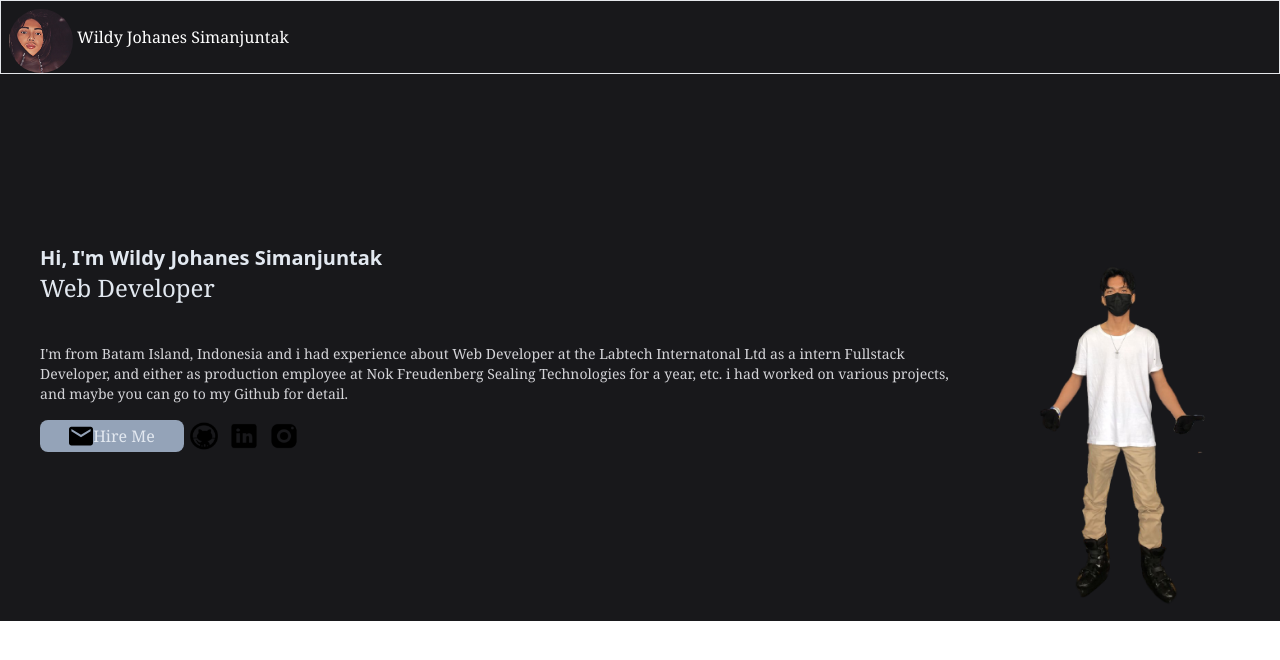
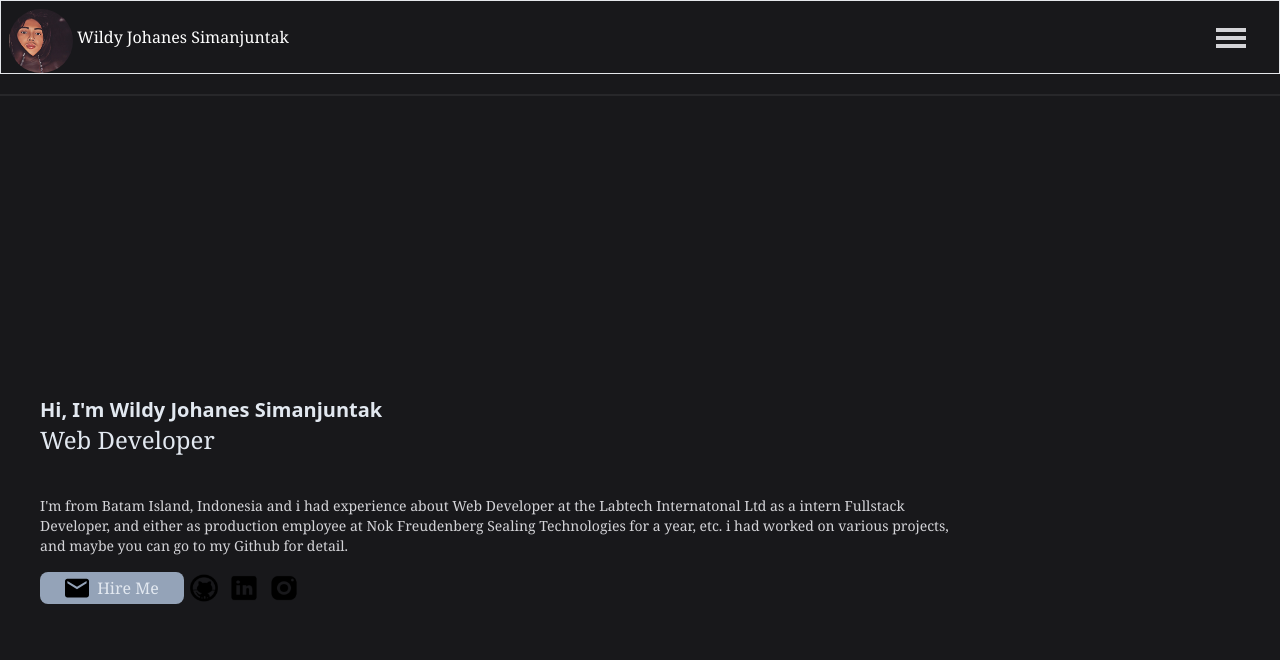
Before and after one commit to wildy13/Portofolio, a Nuxt app in the folder AboutMe/: page / in a window 1280 px wide. Shown: the top 660 px of the page. Built offline with nearby package versions, Linux system fonts and the light colour scheme.

Commit message:
modified

```diff
--- a/AboutMe/assets/css/style.css
+++ b/AboutMe/assets/css/style.css
@@ -1,3 +1,59 @@
 *{
+ margin: 0;
+ padding: 0;
  font-family: ui-serif, Georgia, Cambria, "Times New Roman", Times, serif;
 }
+
+.navigation{
+    position: fixed;
+    height: 100%;
+    transition: .5s;
+}
+
+
+.hamburger, .bar{
+    position: fixed;
+}
+
+.hamburger{
+    display: block;
+    top: 5%;
+    left: 95%;
+    width: 30px;
+    height: 30px;
+    transform: translateY(-50%);
+    border: 0;
+    background: 0 0;
+}
+
+.bar{
+    top: 3px;
+    background-color: rgb(212 212 216);
+    width: 100%;
+    height: 4px;
+    transition: all .3s ease-in;
+}
+
+#bar2{
+    top: 11px;
+}
+
+#bar3{
+    top: 19px;
+}
+
+.navigation.active{
+    right: 0px;
+}
+
+.hamburger.open #bar1{
+    background-color: #fff;
+    transform: rotate(45deg) translate(6px, 5px);
+}
+.hamburger.open #bar2{
+    background-color: transparent;
+}
+.hamburger.open #bar3{
+    background-color: #fff;
+    transform: rotate(-45deg) translate(6px, -5px);
+}
--- a/AboutMe/components/Body.vue
+++ /dev/null
@@ -1,27 +0,0 @@
-<template>
-  <div class="bg-zinc-900 text-slate-200 grid grid-cols-4 gap-4 items-center bottom-0">
-    <div class="col-start-1 col-span-3 ml-10">
-      <div class="text-xl font-sans font-semibold">Hi, I'm Wildy Johanes Simanjuntak</div>
-      <div class="font-normal text-2xl">Web Developer</div>
-      <p class="text-sm font-normal text-zinc-300 mt-10">
-        I'm from Batam Island, Indonesia and i had experience about Web Developer at
-        the Labtech Internatonal Ltd as a intern Fullstack Developer, and either as
-        production employee at Nok Freudenberg Sealing Technologies for a year, etc.
-        i had worked on various projects, and maybe you can go to my Github for detail.
-      </p>
-      <div class="flex mt-4">
-        <div class="flex items-center bg-slate-400 rounded-lg w-36 justify-center hover:bg-zinc-900 hover:text-slate-200">
-          <img src="../assets/img/email.svg" class="h-8 w-6">
-          <a href="mailto:wildy.simanjuntak13@gmail.com">Hire Me</a>
-          </img>
-        </div>
-        <a href="https://github.com/wildy13"><img src="../assets/img/github.png" class="h-8 w-10" /></a>
-        <a href="https://www.linkedin.com/in/wildy-simanjuntak-181a691a4"><img src="../assets/img/linkedin.png" class="h-8 w-10" /></a>
-        <a href="https://www.instagram.com/jo.14m/"><img src="../assets/img/instagram.png" class="h-8 w-10" /></a>
-      </div>
-    </div>
-    <div class="justify-center col-start-4">
-      <img src="../assets/img/body.png" />
-    </div>
-  </div>
-</template>
--- a/AboutMe/components/Header.vue
+++ /dev/null
@@ -1,17 +0,0 @@
-<template>
-  <div class="shrink-0 pointer-events-auto bg-zinc-900">
-    <div class="flex items-start border contents">
-      <div class="relative">
-        <div class="top-0 left-0 font-sans flex justify-between items-center">
-          <div class="flex items-center">
-            <img src="../assets/img/me.jpeg" class="rounded-full h-16 w-16 object-cover ml-2 mt-2" />
-            <div class="text-center ml-1 text-white">Wildy Johanes Simanjuntak</div>
-          </div>
-          <div class="mr-2 text-white hidden">
-            Contact
-          </div>
-        </div>
-      </div>
-    </div>
-  </div>
-</template>
--- /dev/null
+++ b/AboutMe/components/me.vue
@@ -0,0 +1,63 @@
+<template>
+  <div class="grid grid-rows-4 bg-zinc-900">
+    <div class="shrink-0 pointer-events-auto row-start-1 h-24 border-b-2 border-zinc-800">
+      <div class="flex items-start border contents">
+        <div class="relative">
+          <div class="top-0 left-0 font-sans flex justify-between items-center">
+            <div class="flex items-center">
+              <img src="../assets/img/me.jpeg" class="rounded-full h-16 w-16 object-cover ml-2 mt-2" />
+              <div class="text-center ml-1 text-white">Wildy Johanes Simanjuntak</div>
+            </div>
+            <div class="mr-2 text-white">
+              <div class="fixed z-0 h-0 top-0 right-0 overflow-y-hidden">
+                <div class="navigation text-center mt-7 top-20 w-40">
+                  <a class="block text-zinc-300 p-2 text-sm no-underline" href="https://github.com/wildy13">Github</a>
+                  <a class="block text-zinc-300 p-2 text-sm no-underline" href="https://www.linkedin.com/in/wildy-simanjuntak-181a691a4">linkedin</a>
+                  <a class="block text-zinc-300 p-2 text-sm no-underline" href="https://www.instagram.com/jo.14m/">Instagram</a>
+                </div>
+              </div>
+              <button class="hamburger mr-4 mobile:mr-4" @click="show()">
+                <div id="bar1" class="bar" />
+                <div id="bar2" class="bar" />
+                <div id="bar3" class="bar" />
+              </button>
+            </div>
+          </div>
+        </div>
+      </div>
+    </div>
+    <div class="text-slate-200 grid grid-cols-4 gap-4 items-center row-start-2 row-span-3">
+      <div class="col-start-1 col-span-3 ml-10">
+        <div class="text-xl font-sans font-semibold">Hi, I'm Wildy Johanes Simanjuntak</div>
+        <div class="font-normal text-2xl">Web Developer</div>
+        <p class="text-sm font-normal text-zinc-300 mt-10">
+          I'm from Batam Island, Indonesia and i had experience about Web Developer at
+          the Labtech Internatonal Ltd as a intern Fullstack Developer, and either as
+          production employee at Nok Freudenberg Sealing Technologies for a year, etc.
+          i had worked on various projects, and maybe you can go to my Github for detail.
+        </p>
+        <div class="flex mt-4">
+          <div class="flex items-center bg-slate-400 rounded-lg w-36 justify-center hover:bg-zinc-900 hover:text-slate-200">
+            <img src="../assets/img/email.svg" class="h-8 w-6">
+            <a href="mailto:wildy.simanjuntak13@gmail.com" class="ml-2">Hire Me</a>
+            </img>
+          </div>
+          <a href="https://github.com/wildy13"><img src="../assets/img/github.png" class="h-8 w-10" /></a>
+          <a href="https://www.linkedin.com/in/wildy-simanjuntak-181a691a4"><img src="../assets/img/linkedin.png" class="h-8 w-10" /></a>
+          <a href="https://www.instagram.com/jo.14m/"><img src="../assets/img/instagram.png" class="h-8 w-10" /></a>
+        </div>
+      </div>
+    </div>
+  </div>
+</template>
+
+<script>
+export default {
+  methods: {
+    show () {
+      document.querySelector('.hamburger').classList.toggle('open')
+      document.querySelector('.navigation').classList.toggle('active')
+    }
+  }
+}
+</script>
--- a/AboutMe/layouts/default.vue
+++ b/AboutMe/layouts/default.vue
@@ -1,6 +1,5 @@
 <template>
   <div>
-    <Header />
     <Nuxt />
   </div>
 </template>
--- a/AboutMe/pages/index.vue
+++ b/AboutMe/pages/index.vue
@@ -1,11 +1,5 @@
 <template>
   <div>
-    <Body class="h-max" />
+    <Me class="min-h-screen bottom-0" />
   </div>
 </template>
-
-<script>
-export default {
-  name: 'IndexPage'
-}
-</script>
```
